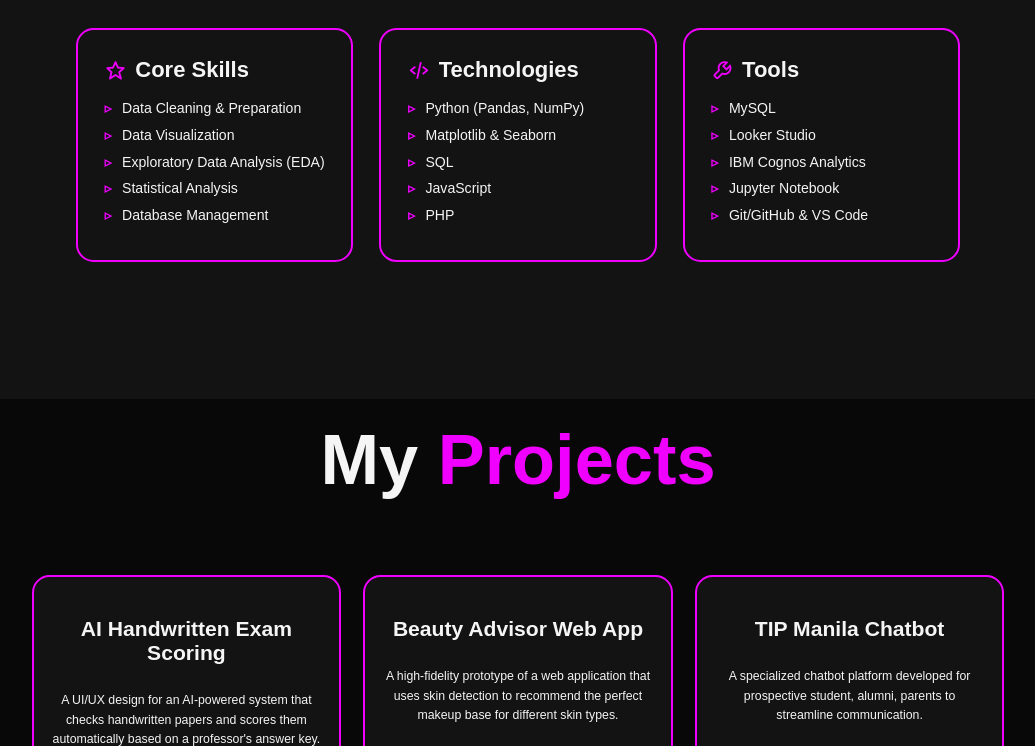
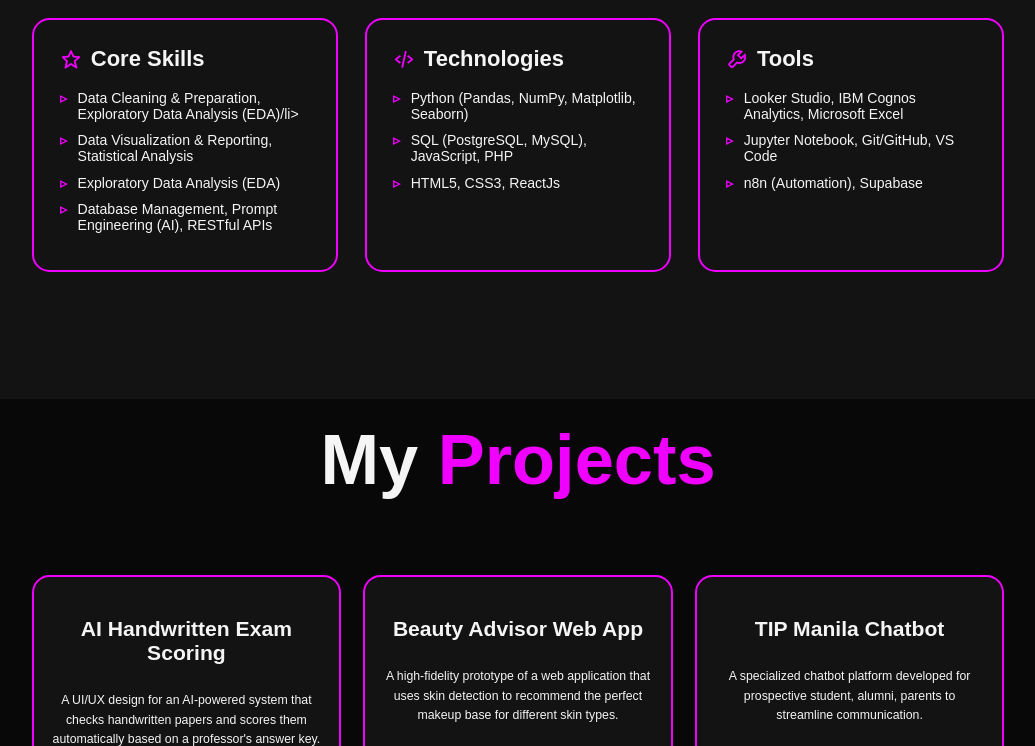
Before and after one commit to iicescaii/Personal-portfolio, a plain HTML site: page index.html in a window 1280 px wide. Shown: the part 1041-1787 px from the top of the page, without its empty margins (122-1157 px from the left). Drawn offline with nearby package versions, Linux system fonts and the light colour scheme.

Commit message:
Update skills sections

```diff
--- a/index.html
+++ b/index.html
@@ -63,33 +63,28 @@
           <div class="skills-column">
             <h3><i class='bx bx-star'></i> Core Skills</h3>
             <ul class="skills-list">
-              <li>Data Cleaning & Preparation</li>
-              <li>Data Visualization</li>
+              <li>Data Cleaning & Preparation, Exploratory Data Analysis (EDA)/li>
+              <li>Data Visualization & Reporting, Statistical Analysis</li>
               <li>Exploratory Data Analysis (EDA)</li>
-              <li>Statistical Analysis</li>
-              <li>Database Management</li>
+              <li>Database Management, Prompt Engineering (AI), RESTful APIs</li>
             </ul>
           </div>
 
           <div class="skills-column">
             <h3><i class='bx bx-code-alt'></i> Technologies</h3>
             <ul class="skills-list">
-              <li>Python (Pandas, NumPy)</li>
-              <li>Matplotlib & Seaborn</li>
-              <li>SQL</li>
-              <li>JavaScript</li>
-              <li>PHP</li>
+              <li>Python (Pandas, NumPy, Matplotlib, Seaborn)</li>
+              <li>SQL (PostgreSQL, MySQL), JavaScript, PHP</li>
+              <li>HTML5, CSS3, ReactJs</li>
             </ul>
           </div>
 
           <div class="skills-column">
             <h3><i class='bx bx-wrench'></i> Tools</h3>
             <ul class="skills-list">
-              <li>MySQL</li>
-              <li>Looker Studio</li>
-              <li>IBM Cognos Analytics</li>
-              <li>Jupyter Notebook</li>
-              <li>Git/GitHub & VS Code</li>
+              <li>Looker Studio, IBM Cognos Analytics, Microsoft Excel</li>
+              <li>Jupyter Notebook, Git/GitHub, VS Code</li>
+              <li>n8n (Automation), Supabase</li>
             </ul>
           </div>
         </div>
```
